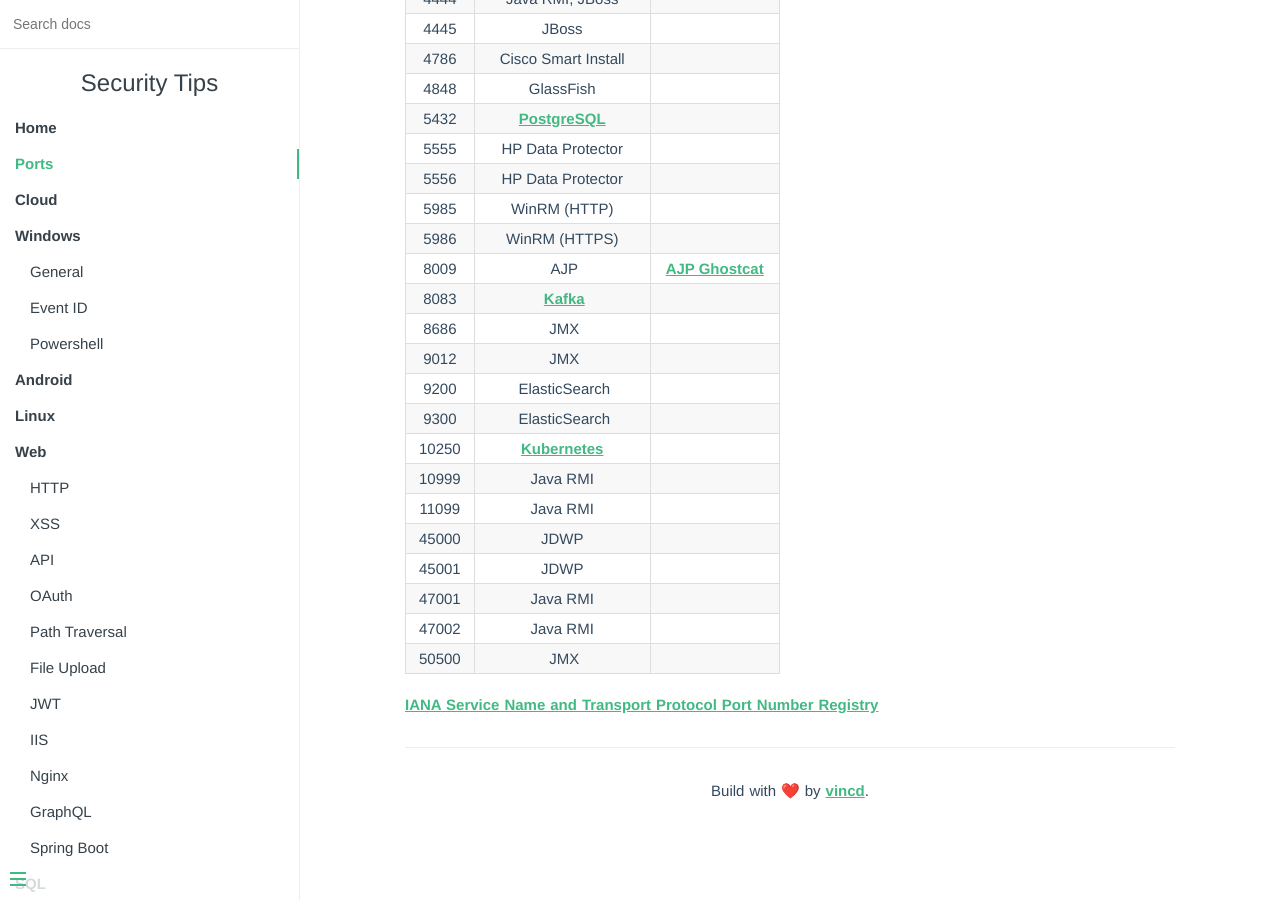
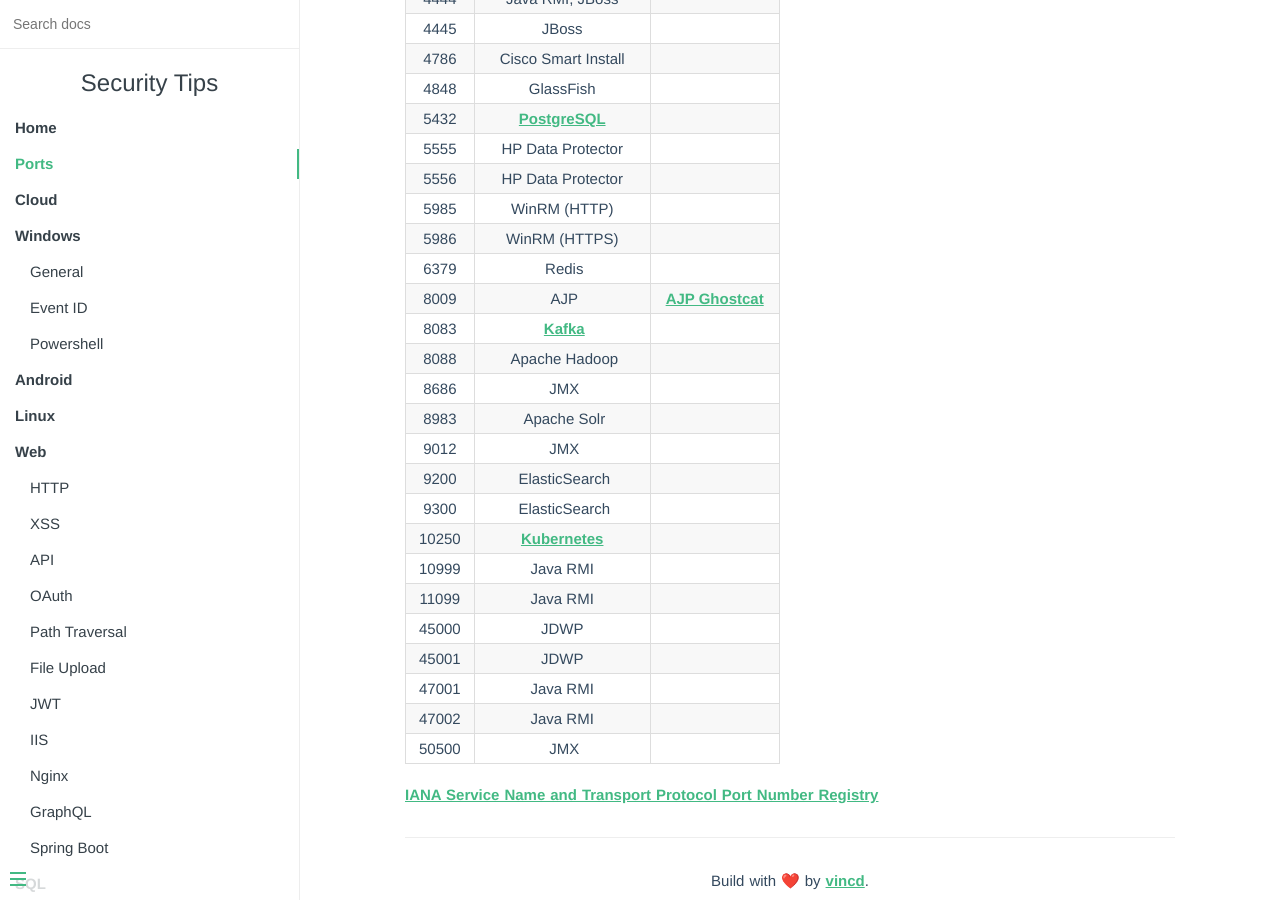
Before and after one commit to vincd/security-tips, an MkDocs documentation site: the page built from docs/ports.md, in a window 1280 px wide and 900 px high, scrolled down 642 px. Built offline with MkDocs 1.6.1, drawn with Linux system fonts in a browser that asks for light colours.

Commit message:
Update ports list

```diff
--- a/docs/ports.md
+++ b/docs/ports.md
@@ -28,9 +28,12 @@
 |  5556 | HP Data Protector                      |                                        |
 |  5985 | WinRM (HTTP)                           |                                        |
 |  5986 | WinRM (HTTPS)                          |                                        |
+|  6379 | Redis                                  |                                        |
 |  8009 | AJP                                    | [AJP Ghostcat](cve/CVE-2020-1938.md)   |
 |  8083 | [Kafka](kafka.md)                      |                                        |
+|  8088 | Apache Hadoop                          |                                        |
 |  8686 | JMX                                    |                                        |
+|  8983 | Apache Solr                            |                                        |
 |  9012 | JMX                                    |                                        |
 |  9200 | ElasticSearch                          |                                        |
 |  9300 | ElasticSearch                          |                                        |
```
